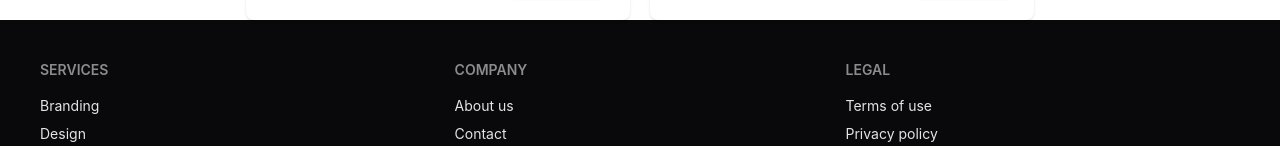
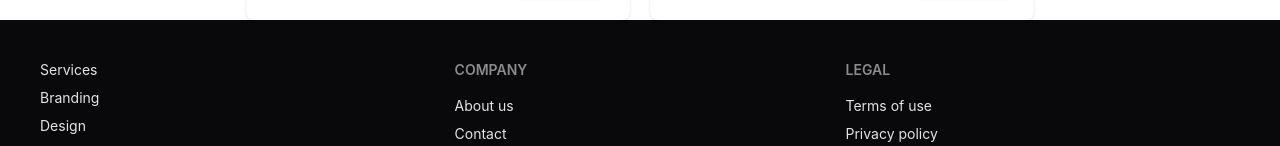
Before and after one commit to razeghi977/react-x, a React (Vite) app: page / in a window 1280 px wide. Shown: the part 1748-1894 px from the top of the page. Built offline with nearby package versions, Linux system fonts and the light colour scheme.

Commit message:
version-x

```diff
--- a/src/components/Footer/Footer.jsx
+++ b/src/components/Footer/Footer.jsx
@@ -2,7 +2,7 @@ const footer = () => {
     return ( <div>
         <footer className="footer sm:footer-horizontal bg-neutral text-neutral-content p-10">
   <nav>
-    <h6 className="footer-title">Services</h6>
+    <h6 className="footer-title.">Services</h6>
     <a className="link link-hover">Branding</a>
     <a className="link link-hover">Design</a>
     <a className="link link-hover">Marketing</a>
```
